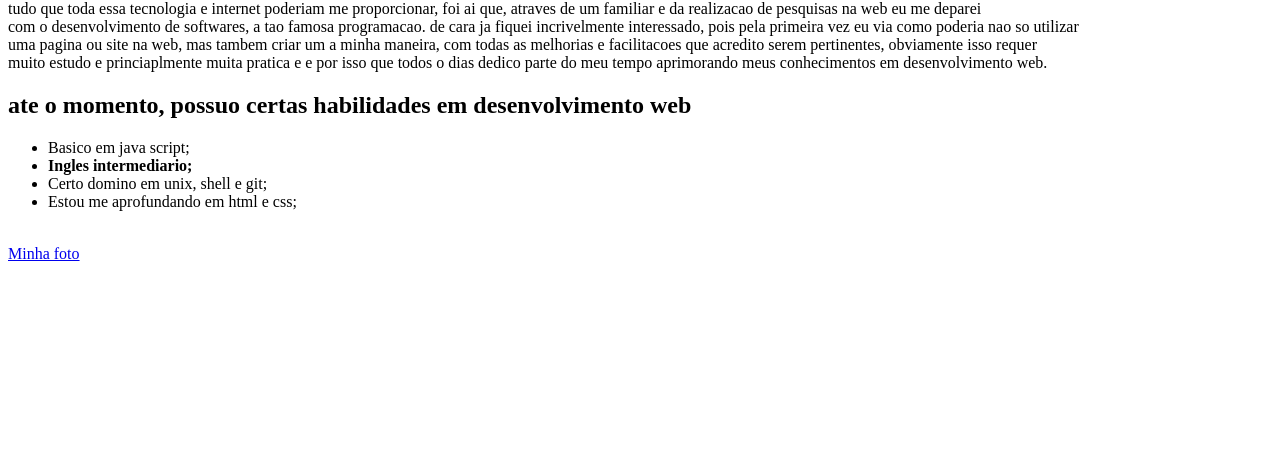
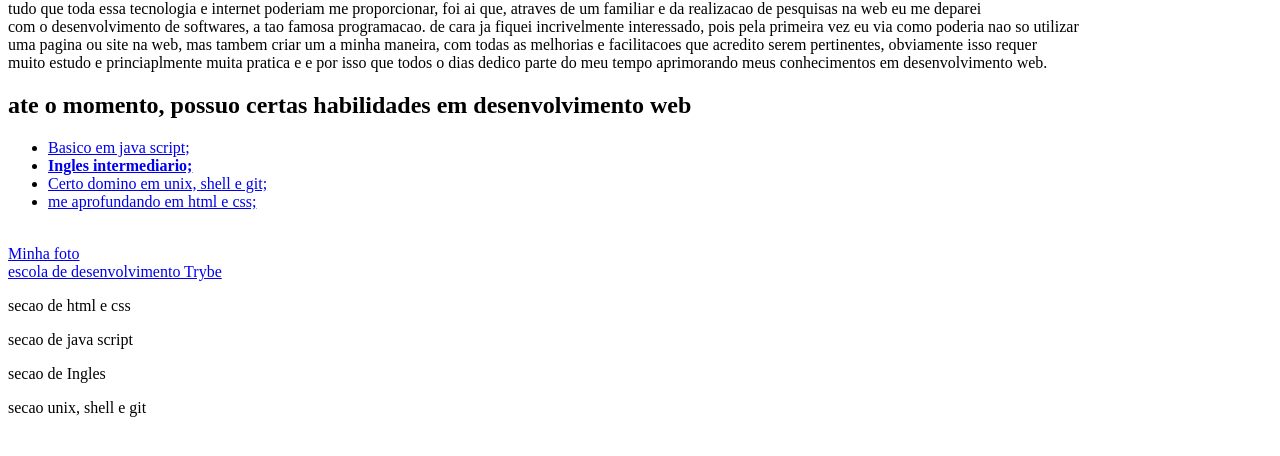
Before and after one commit to MatheusBraz871/MatheusBraz871.github.io, a plain HTML site: page index.html in a window 1280 px wide. Shown: the part 134-590 px from the top of the page. Drawn offline with Linux system fonts and the light colour scheme.

Commit message:
adicionei o indice de links internos na minha pagina

```diff
--- a/index.html
+++ b/index.html
@@ -17,12 +17,16 @@
     e e por isso que todos o dias dedico parte do meu tempo aprimorando meus conhecimentos em desenvolvimento web. <br>
     <h2>ate o momento, possuo certas habilidades em desenvolvimento web</h2>
     <ul>
-        <li>Basico em java script;</li>
-        <li><strong>Ingles intermediario;</strong></li>
-        <li>Certo domino em unix, shell e git;</li>
-        <li>Estou me aprofundando em html e css;</li>
+        <li><a href="#java sript">Basico em java script;</a></li>
+        <li><a href="#Ingles"><strong>Ingles intermediario;</strong></a></li>
+        <li><a href="#unix,shell,git">Certo domino em unix, shell e git;</a></li>
+        <li><a href="#htmlEstou">me aprofundando em html e css;</a></li>
     </ul> <br>
-    <a href="#foto">Minha foto</a>
-
+    <a href="#foto">Minha foto</a> <br>
+    <a target="_blank" href="https://www.betrybe.com/">escola de desenvolvimento Trybe</a>
+    <br> <p id="html">secao de html e css</p>
+    <p id="java script">secao de java script</p>
+    <p id="Ingles">secao de Ingles</p>
+    <p id="unix,shell,git">secao unix, shell e git</p>
 </body>
 </html>
```
